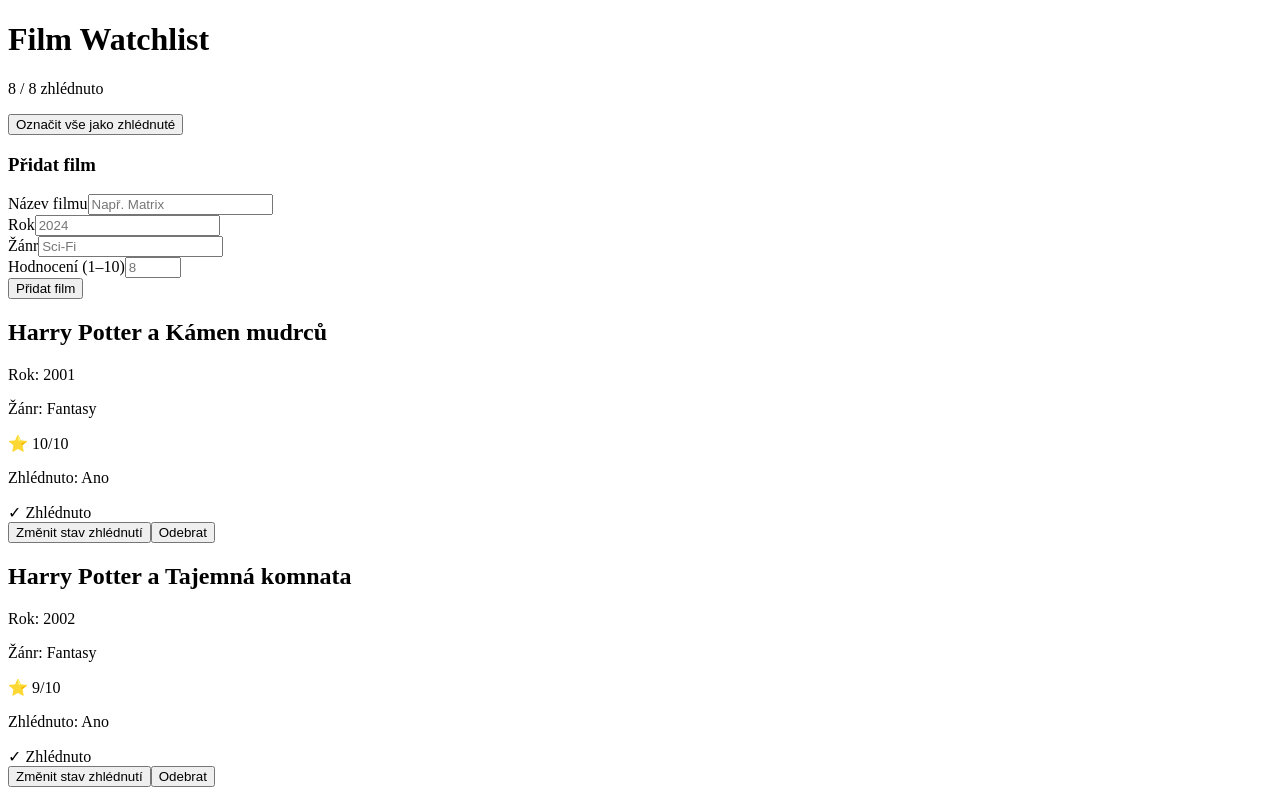
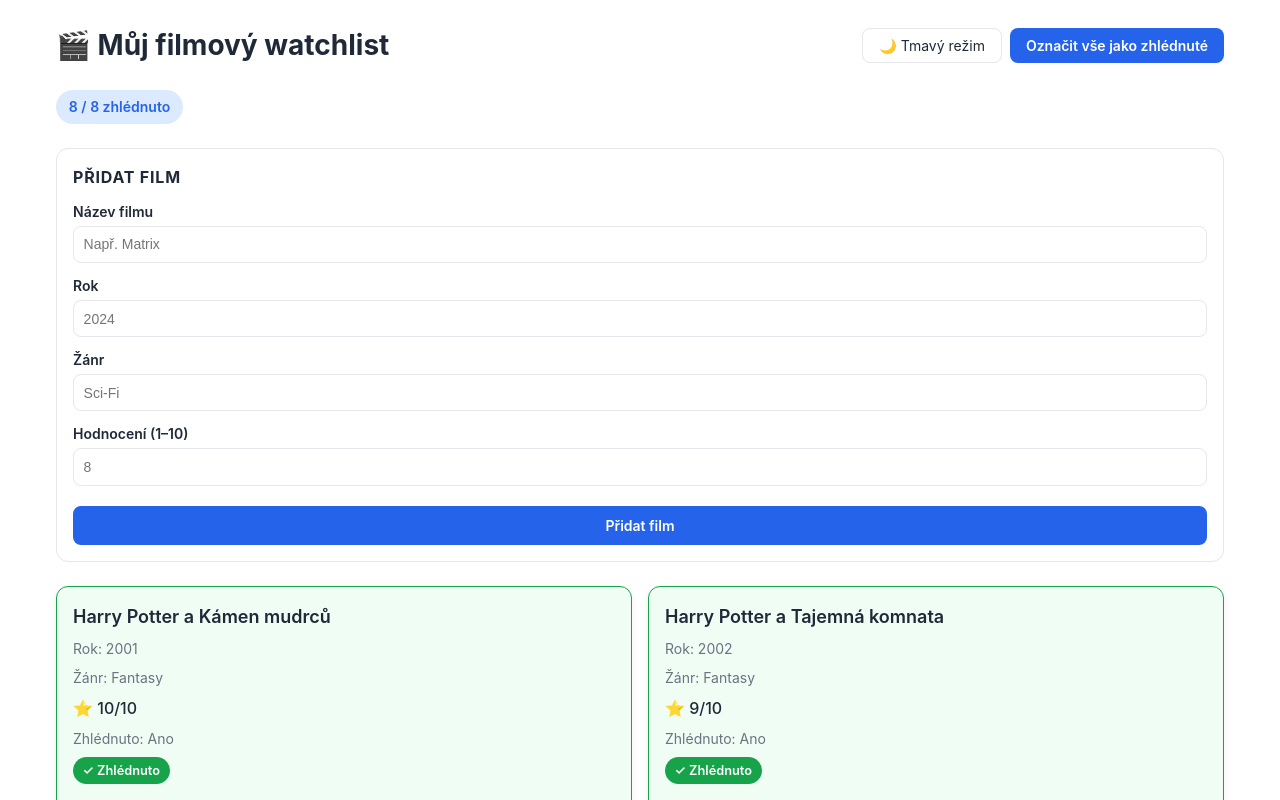
Before and after one commit to Barryware/4IT427_barm52, a React (Vite) app: page / in a window 1280 px wide. Shown: the top 800 px of the page. Built offline with nearby package versions, Linux system fonts and the light colour scheme.

Commit message:
feat: Úkol 4 – styling, CSS Modules, dark mode

```diff
--- /dev/null
+++ b/src/App.module.css
@@ -0,0 +1,81 @@
+.app {
+  max-width: 1200px;
+  margin: 0 auto;
+  padding: 1.5rem 1rem;
+}
+
+.hero {
+  display: flex;
+  flex-wrap: wrap;
+  justify-content: space-between;
+  align-items: center;
+  gap: 1rem;
+  margin-bottom: 1.5rem;
+}
+
+.title {
+  font-size: 1.75rem;
+  font-weight: 700;
+  color: var(--color-text);
+}
+
+.headerActions {
+  display: flex;
+  flex-wrap: wrap;
+  gap: 0.5rem;
+}
+
+.stats {
+  background: var(--color-primary-100);
+  color: var(--color-primary);
+  padding: 0.4rem 0.8rem;
+  border-radius: var(--radius-pill);
+  font-size: 0.875rem;
+  font-weight: 600;
+  margin-bottom: 1.5rem;
+  display: inline-block;
+}
+
+.themeButton {
+  background: var(--color-surface);
+  color: var(--color-text);
+  border: 1px solid var(--color-border);
+  border-radius: var(--radius-md);
+  padding: 0.5rem 1rem;
+  cursor: pointer;
+  font-size: 0.875rem;
+  transition: border-color 0.15s, background 0.15s;
+}
+
+.themeButton:hover {
+  border-color: var(--color-primary);
+}
+
+.markAllButton {
+  background: var(--color-primary);
+  color: white;
+  border: none;
+  border-radius: var(--radius-md);
+  padding: 0.5rem 1rem;
+  cursor: pointer;
+  font-size: 0.875rem;
+  font-weight: 600;
+  transition: background 0.15s;
+}
+
+.markAllButton:hover {
+  background: var(--color-primary-hover);
+}
+
+.grid {
+  display: grid;
+  gap: 1rem;
+  grid-template-columns: repeat(2, 1fr);
+  margin-top: 1.5rem;
+}
+
+@media (max-width: 600px) {
+  .grid {
+    grid-template-columns: 1fr;
+  }
+}
--- a/src/App.tsx
+++ b/src/App.tsx
@@ -1,22 +1,44 @@
+/* Stylingová metoda: CSS Modules */
+import { useState } from 'react';
 import AddFilmForm from './components/AddFilmForm';
 import FilmCard from './components/FilmCard';
 import { useWatchlist } from './context/WatchlistContext';
+import styles from './App.module.css';
 
 function App() {
   const { films, toggleWatched, removeFilm, markAllAsWatched } = useWatchlist();
+  const [isDark, setIsDark] = useState(() =>
+    document.documentElement.classList.contains('dark')
+  );
 
   const watchedCount = films.filter((film) => film.watched).length;
 
+  const toggleTheme = () => {
+    document.documentElement.classList.toggle('dark');
+    setIsDark((prev) => !prev);
+  };
+
   return (
-    <div>
-      <h1>Film Watchlist</h1>
-      <p>
+    <div className={styles.app}>
+      <header className={styles.hero}>
+        <h1 className={styles.title}>🎬 Můj filmový watchlist</h1>
+        <div className={styles.headerActions}>
+          <button className={styles.themeButton} onClick={toggleTheme}>
+            {isDark ? '☀️ Světlý režim' : '🌙 Tmavý režim'}
+          </button>
+          <button className={styles.markAllButton} onClick={markAllAsWatched}>
+            Označit vše jako zhlédnuté
+          </button>
+        </div>
+      </header>
+
+      <span className={styles.stats}>
         {watchedCount} / {films.length} zhlédnuto
-      </p>
-      <button onClick={markAllAsWatched}>Označit vše jako zhlédnuté</button>
+      </span>
 
       <AddFilmForm />
 
+      <div className={styles.grid}>
         {films.map((film) => (
           <FilmCard
             key={film.id}
@@ -31,6 +53,7 @@
           />
         ))}
       </div>
+    </div>
   );
 }
 
--- /dev/null
+++ b/src/components/AddFilmForm.module.css
@@ -0,0 +1,62 @@
+.form {
+  background: var(--color-surface);
+  border: 1px solid var(--color-border);
+  padding: 1rem;
+  border-radius: var(--radius-lg);
+  margin-bottom: 1.5rem;
+}
+
+.formTitle {
+  font-size: 1rem;
+  font-weight: 700;
+  color: var(--color-text);
+  margin-bottom: 0.75rem;
+  text-transform: uppercase;
+  letter-spacing: 0.05em;
+}
+
+.field {
+  margin-bottom: 0.75rem;
+}
+
+.label {
+  display: block;
+  margin-bottom: 0.25rem;
+  font-weight: 600;
+  font-size: 0.875rem;
+  color: var(--color-text);
+}
+
+.input {
+  width: 100%;
+  padding: 0.6rem;
+  border: 1px solid var(--color-border);
+  border-radius: var(--radius-md);
+  background: var(--color-bg);
+  color: var(--color-text);
+  font-size: 0.875rem;
+}
+
+.input:focus {
+  outline: none;
+  border-color: var(--color-primary);
+  box-shadow: 0 0 0 3px var(--color-primary-100);
+}
+
+.button {
+  width: 100%;
+  margin-top: 0.5rem;
+  padding: 0.7rem;
+  background: var(--color-primary);
+  color: white;
+  border: none;
+  border-radius: var(--radius-md);
+  cursor: pointer;
+  font-size: 0.875rem;
+  font-weight: 600;
+  transition: background 0.15s;
+}
+
+.button:hover {
+  background: var(--color-primary-hover);
+}
--- a/src/components/AddFilmForm.tsx
+++ b/src/components/AddFilmForm.tsx
@@ -1,5 +1,6 @@
 import { useState, type FormEvent } from 'react';
 import { useWatchlist } from '../context/WatchlistContext';
+import styles from './AddFilmForm.module.css';
 
 function AddFilmForm() {
   const { addFilm } = useWatchlist();
@@ -29,52 +30,61 @@
   };
 
   return (
-    <form onSubmit={handleSubmit}>
-      <h3>Přidat film</h3>
+    <form className={styles.form} onSubmit={handleSubmit}>
+      <h3 className={styles.formTitle}>Přidat film</h3>
 
-      <div>
-        <label>
+      <div className={styles.field}>
+        <label className={styles.label} htmlFor="film-title">
           Název filmu
+        </label>
         <input
+          id="film-title"
+          className={styles.input}
           type="text"
           value={title}
           onChange={(event) => setTitle(event.target.value)}
           placeholder="Např. Matrix"
           required
         />
-        </label>
       </div>
 
-      <div>
-        <label>
+      <div className={styles.field}>
+        <label className={styles.label} htmlFor="film-year">
           Rok
+        </label>
         <input
+          id="film-year"
+          className={styles.input}
           type="number"
           value={year}
           onChange={(event) => setYear(event.target.value)}
           placeholder="2024"
           required
         />
-        </label>
       </div>
 
-      <div>
-        <label>
+      <div className={styles.field}>
+        <label className={styles.label} htmlFor="film-genre">
           Žánr
+        </label>
         <input
+          id="film-genre"
+          className={styles.input}
           type="text"
           value={genre}
           onChange={(event) => setGenre(event.target.value)}
           placeholder="Sci-Fi"
           required
         />
-        </label>
       </div>
 
-      <div>
-        <label>
+      <div className={styles.field}>
+        <label className={styles.label} htmlFor="film-rating">
           Hodnocení (1–10)
+        </label>
         <input
+          id="film-rating"
+          className={styles.input}
           type="number"
           min={1}
           max={10}
@@ -83,10 +93,11 @@
           placeholder="8"
           required
         />
-        </label>
       </div>
 
-      <button type="submit">Přidat film</button>
+      <button className={styles.button} type="submit">
+        Přidat film
+      </button>
     </form>
   );
 }
--- /dev/null
+++ b/src/components/FilmCard.module.css
@@ -0,0 +1,83 @@
+.card {
+  background: var(--color-surface);
+  border: 1px solid var(--color-border);
+  border-radius: var(--radius-lg);
+  padding: 1rem;
+  box-shadow: 0 2px 8px rgba(0, 0, 0, 0.06);
+  transition: transform 0.2s ease, box-shadow 0.2s ease, border-color 0.2s ease;
+  display: flex;
+  flex-direction: column;
+  gap: 0.5rem;
+}
+
+.card:hover {
+  transform: translateY(-4px);
+  box-shadow: 0 8px 20px rgba(0, 0, 0, 0.15);
+  border-color: var(--color-primary);
+}
+
+.cardWatched {
+  border-color: var(--color-success);
+  background: var(--color-success-50);
+}
+
+.title {
+  font-size: 1.125rem;
+  font-weight: 600;
+  color: var(--color-text);
+}
+
+.info {
+  font-size: 0.875rem;
+  color: var(--color-text-muted);
+}
+
+.rating {
+  font-size: 1rem;
+  font-weight: 500;
+  color: var(--color-text);
+}
+
+.badgeWatched {
+  background: var(--color-success);
+  color: white;
+  padding: 0.25rem 0.6rem;
+  border-radius: var(--radius-pill);
+  font-size: 0.8rem;
+  font-weight: 600;
+  width: fit-content;
+}
+
+.actions {
+  display: flex;
+  gap: 0.5rem;
+  margin-top: auto;
+  padding-top: 0.75rem;
+}
+
+.button {
+  flex: 1;
+  background: var(--color-surface);
+  color: var(--color-text);
+  border: 1px solid var(--color-border);
+  border-radius: var(--radius-md);
+  padding: 0.5rem;
+  cursor: pointer;
+  font-size: 0.875rem;
+  transition: border-color 0.15s, background 0.15s, color 0.15s;
+}
+
+.button:hover {
+  border-color: var(--color-primary);
+}
+
+.removeButton {
+  border-color: var(--color-danger);
+  color: var(--color-danger);
+}
+
+.removeButton:hover {
+  background: var(--color-danger);
+  color: white;
+  border-color: var(--color-danger);
+}
--- a/src/components/FilmCard.tsx
+++ b/src/components/FilmCard.tsx
@@ -1,3 +1,5 @@
+import styles from './FilmCard.module.css';
+
 interface FilmCardProps {
   id: string;
   title: string;
@@ -20,17 +22,29 @@
   onRemove,
 }: FilmCardProps) {
   const isRatingValid = rating >= 1 && rating <= 10;
+  const cardClassName = `${styles.card} ${watched ? styles.cardWatched : ''}`;
 
   return (
-    <div>
-      <h2>{title}</h2>
-      <p>Rok: {year}</p>
-      <p>Žánr: {genre}</p>
-      <p>⭐ {isRatingValid ? `${rating}/10` : 'Neplatné hodnocení'}</p>
-      <p>Zhlédnuto: {watched ? 'Ano' : 'Ne'}</p>
-      {watched && <div>✓ Zhlédnuto</div>}
-      <button onClick={() => onToggleWatched(id)}>Změnit stav zhlédnutí</button>
-      <button onClick={() => onRemove(id)}>Odebrat</button>
+    <div className={cardClassName}>
+      <h2 className={styles.title}>{title}</h2>
+      <p className={styles.info}>Rok: {year}</p>
+      <p className={styles.info}>Žánr: {genre}</p>
+      <p className={styles.rating}>
+        ⭐ {isRatingValid ? `${rating}/10` : 'Neplatné hodnocení'}
+      </p>
+      <p className={styles.info}>Zhlédnuto: {watched ? 'Ano' : 'Ne'}</p>
+      {watched && <span className={styles.badgeWatched}>✓ Zhlédnuto</span>}
+      <div className={styles.actions}>
+        <button className={styles.button} onClick={() => onToggleWatched(id)}>
+          Změnit stav zhlédnutí
+        </button>
+        <button
+          className={`${styles.button} ${styles.removeButton}`}
+          onClick={() => onRemove(id)}
+        >
+          Odebrat
+        </button>
+      </div>
     </div>
   );
 }
--- /dev/null
+++ b/src/index.css
@@ -0,0 +1,64 @@
+/* Design tokens (CSS custom properties) */
+:root {
+  --color-bg: #ffffff;
+  --color-text: #1f2937;
+  --color-text-muted: #6b7280;
+  --color-surface: #ffffff;
+  --color-border: #e5e7eb;
+  --color-primary: #2563eb;
+  --color-primary-hover: #1d4ed8;
+  --color-primary-100: #dbeafe;
+  --color-success: #16a34a;
+  --color-success-50: #f0fdf4;
+  --color-success-100: #dcfce7;
+  --color-danger: #dc2626;
+  --color-danger-hover: #b91c1c;
+
+  --radius-sm: 4px;
+  --radius-md: 8px;
+  --radius-lg: 12px;
+  --radius-pill: 999px;
+
+  --shadow-sm: 0 2px 8px rgba(0, 0, 0, 0.06);
+  --shadow-md: 0 4px 12px rgba(0, 0, 0, 0.1);
+  --shadow-lg: 0 8px 20px rgba(0, 0, 0, 0.15);
+}
+
+/* Dark mode — přepíše tokens */
+.dark {
+  --color-bg: #111827;
+  --color-text: #f9fafb;
+  --color-text-muted: #94a3b8;
+  --color-surface: #1f2937;
+  --color-border: #334155;
+  --color-primary: #60a5fa;
+  --color-primary-hover: #3b82f6;
+  --color-primary-100: #1e3a8a;
+  --color-success: #34d399;
+  --color-success-50: #064e3b;
+  --color-success-100: #065f46;
+}
+
+/* Jednoduchý reset */
+* {
+  box-sizing: border-box;
+  margin: 0;
+  padding: 0;
+}
+
+html,
+body,
+#root {
+  height: 100%;
+}
+
+body {
+  background: var(--color-bg);
+  color: var(--color-text);
+  font-family: 'Inter', system-ui, -apple-system, 'Segoe UI', Roboto, sans-serif;
+  line-height: 1.5;
+}
+
+button {
+  font-family: inherit;
+}
--- a/src/main.tsx
+++ b/src/main.tsx
@@ -1,5 +1,6 @@
 import { StrictMode } from 'react'
 import { createRoot } from 'react-dom/client'
+import './index.css'
 import App from './App.tsx'
 import { WatchlistProvider } from './context/WatchlistContext'
 import type { Film } from './types/film.types'
```
Lines whose indentation alone changed are shown as unchanged.
